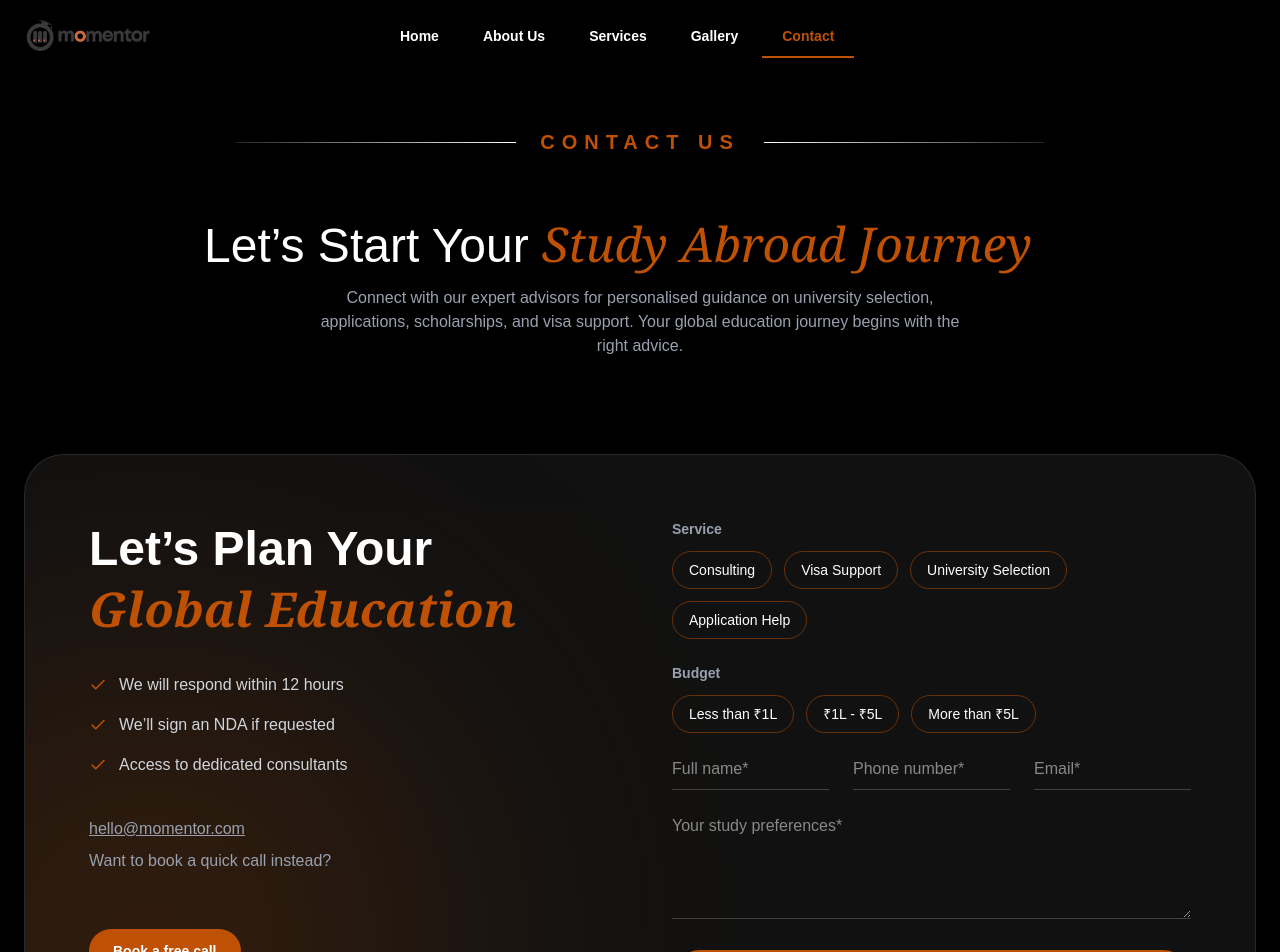
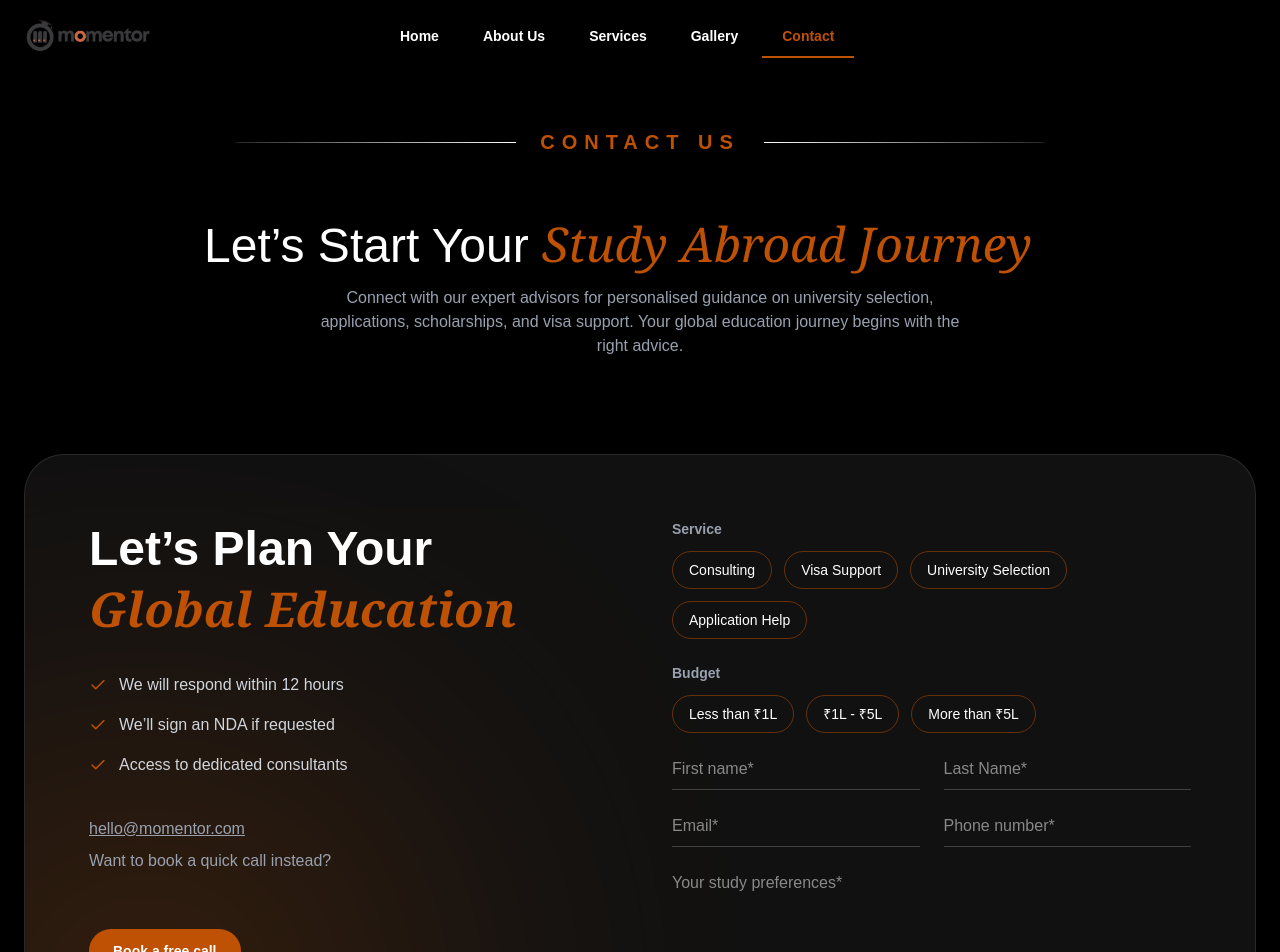
Before and after one commit to irfaanh/al-haram, a Next.js app: page /contact in a window 1280 px wide. Shown: the top 952 px of the page. Built offline with nearby package versions, Linux system fonts and the light colour scheme.

Commit message:
updated contact

```diff
--- a/src/app/contact/page.tsx
+++ b/src/app/contact/page.tsx
@@ -120,20 +120,27 @@ export default function ContactPage() {
                 </div>
 
                 {/* Inputs */}
-                <div className="grid md:grid-cols-3 gap-6">
+                <div className="grid md:grid-cols-2 gap-6">
                   <input
                     type="text"
-                    placeholder="Full name*"
+                    placeholder="First name*"
+                    className="bg-transparent border-b border-white/20 pb-2 outline-none focus:border-[#BE5103]"
+                  />
+                  <input
+                    type="text"
+                    placeholder="Last Name*"
+                    className="bg-transparent border-b border-white/20 pb-2 outline-none focus:border-[#BE5103]"
+                  />
+                </div>
+                <div className="grid md:grid-cols-2 gap-6">
+                  <input
+                    type="email"
+                    placeholder="Email*"
                     className="bg-transparent border-b border-white/20 pb-2 outline-none focus:border-[#BE5103]"
                   />
                   <input
                     type="tel"
                     placeholder="Phone number*"
-                    className="bg-transparent border-b border-white/20 pb-2 outline-none focus:border-[#BE5103]"
-                  />
-                  <input
-                    type="email"
-                    placeholder="Email*"
                     className="bg-transparent border-b border-white/20 pb-2 outline-none focus:border-[#BE5103]"
                   />
                 </div>
```
